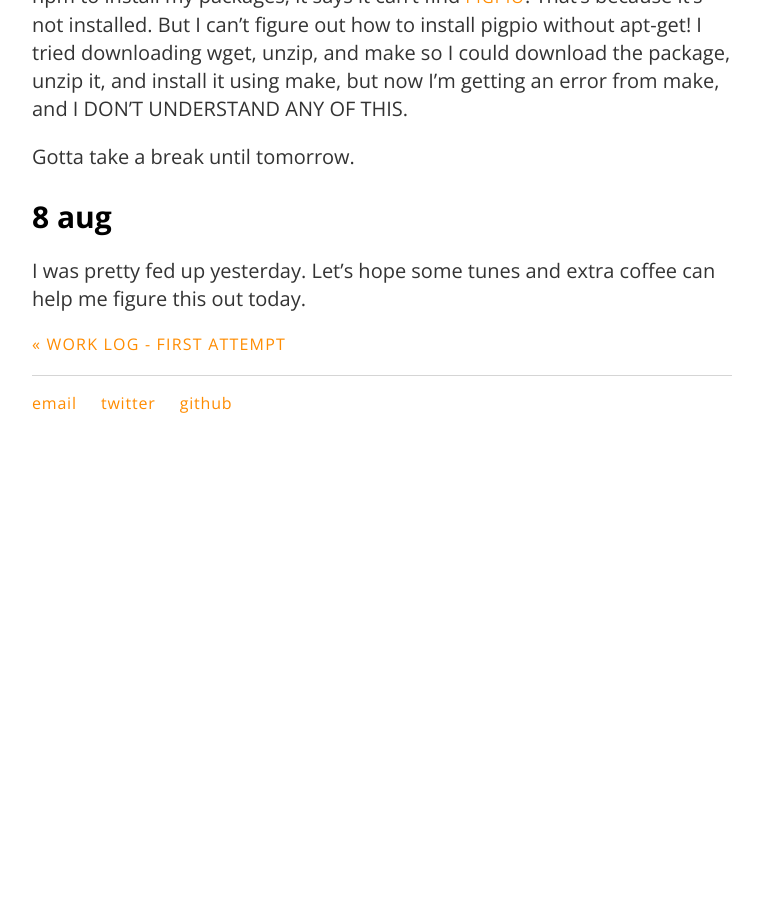
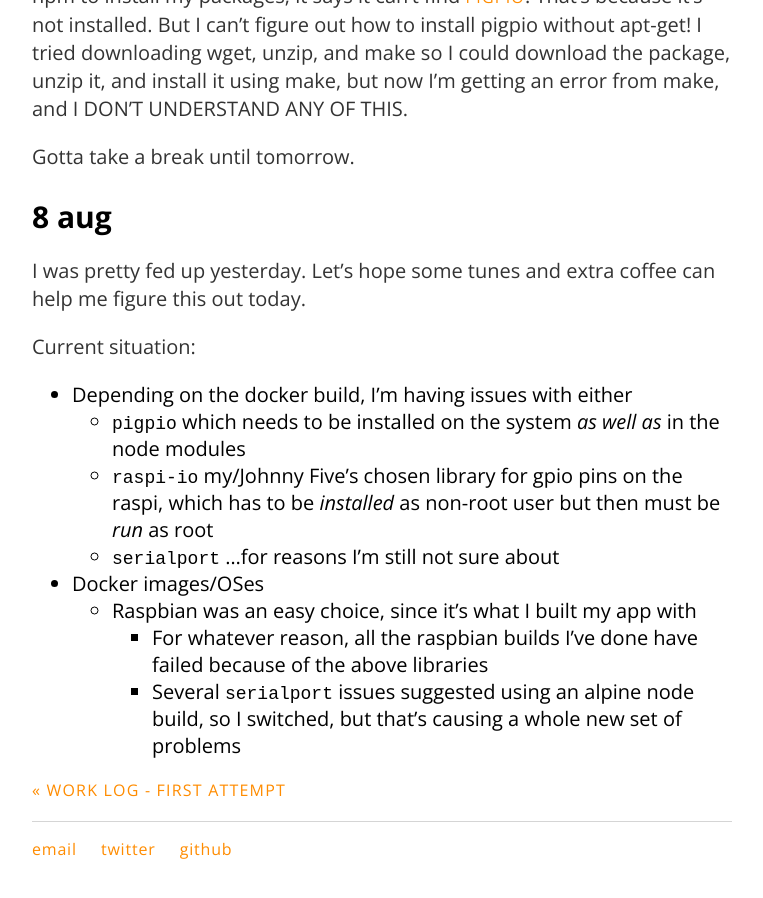
Before and after one commit to carylwyatt/carylwyatt.github.io, a Jekyll site: the page built from _posts/2018-08-06-week-of-6-august.md, in a window 1280 px wide and 900 px high, scrolled down 2272 px. Shown: the whole window, without its empty margins (258-1021 px from the left). Built offline with Jekyll 4.4.1, drawn with Linux system fonts in a browser that asks for light colours; before the commit the page ends 2726 px from its top, so only the background shows below that.

Commit message:
added summary of my shit situation

```diff
--- a/_posts/2018-08-06-week-of-6-august.md
+++ b/_posts/2018-08-06-week-of-6-august.md
@@ -55,3 +55,13 @@ Gotta take a break until tomorrow.
 ## 8 aug
 
 I was pretty fed up yesterday. Let's hope some tunes and extra coffee can help me figure this out today.
+
+Current situation:
+- Depending on the docker build, I'm having issues with either
+	- `pigpio` which needs to be installed on the system *as well as* in the node modules
+	- `raspi-io` my/Johnny Five's chosen library for gpio pins on the raspi, which has to be *installed* as non-root user but then must be *run* as root
+	- `serialport` ...for reasons I'm still not sure about
+- Docker images/OSes
+	- Raspbian was an easy choice, since it's what I built my app with
+		- For whatever reason, all the raspbian builds I've done have failed because of the above libraries
+		- Several `serialport` issues suggested using an alpine node build, so I switched, but that's causing a whole new set of problems
```
